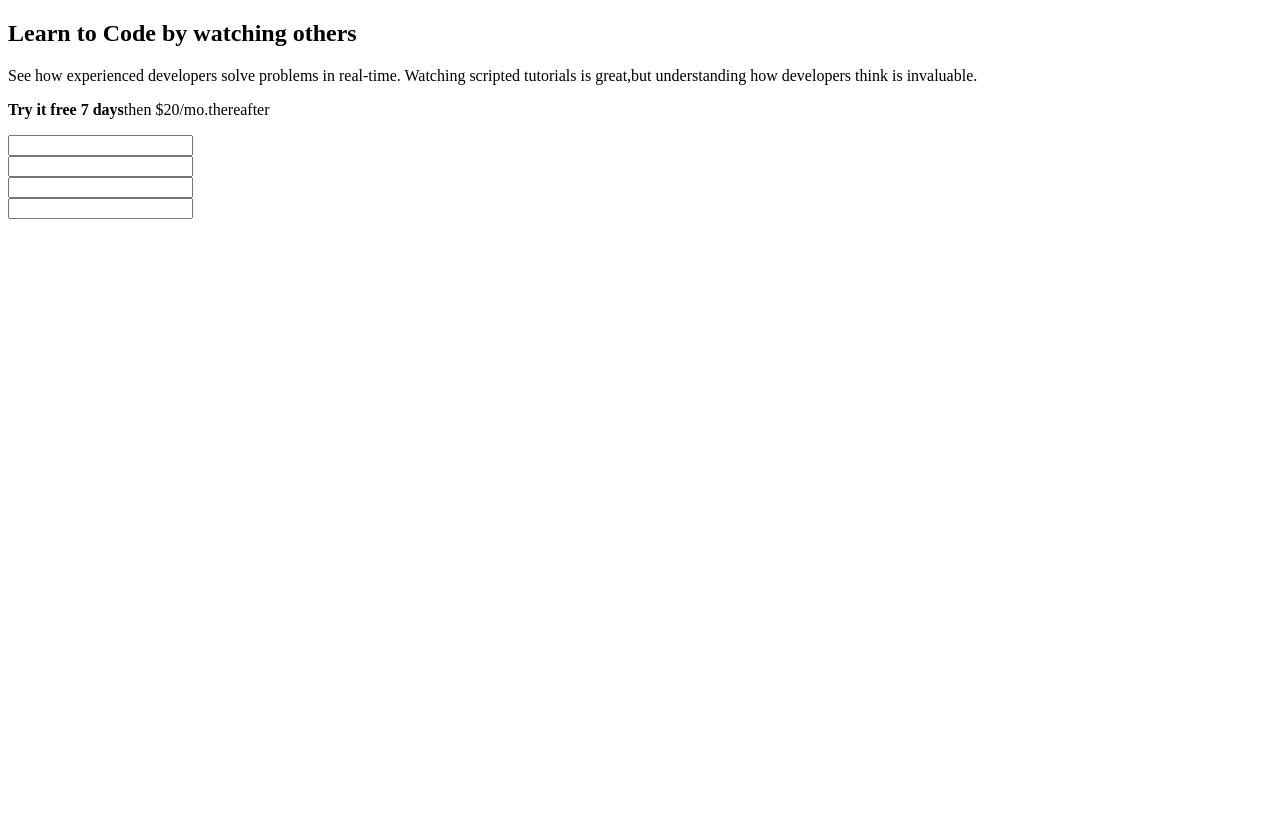
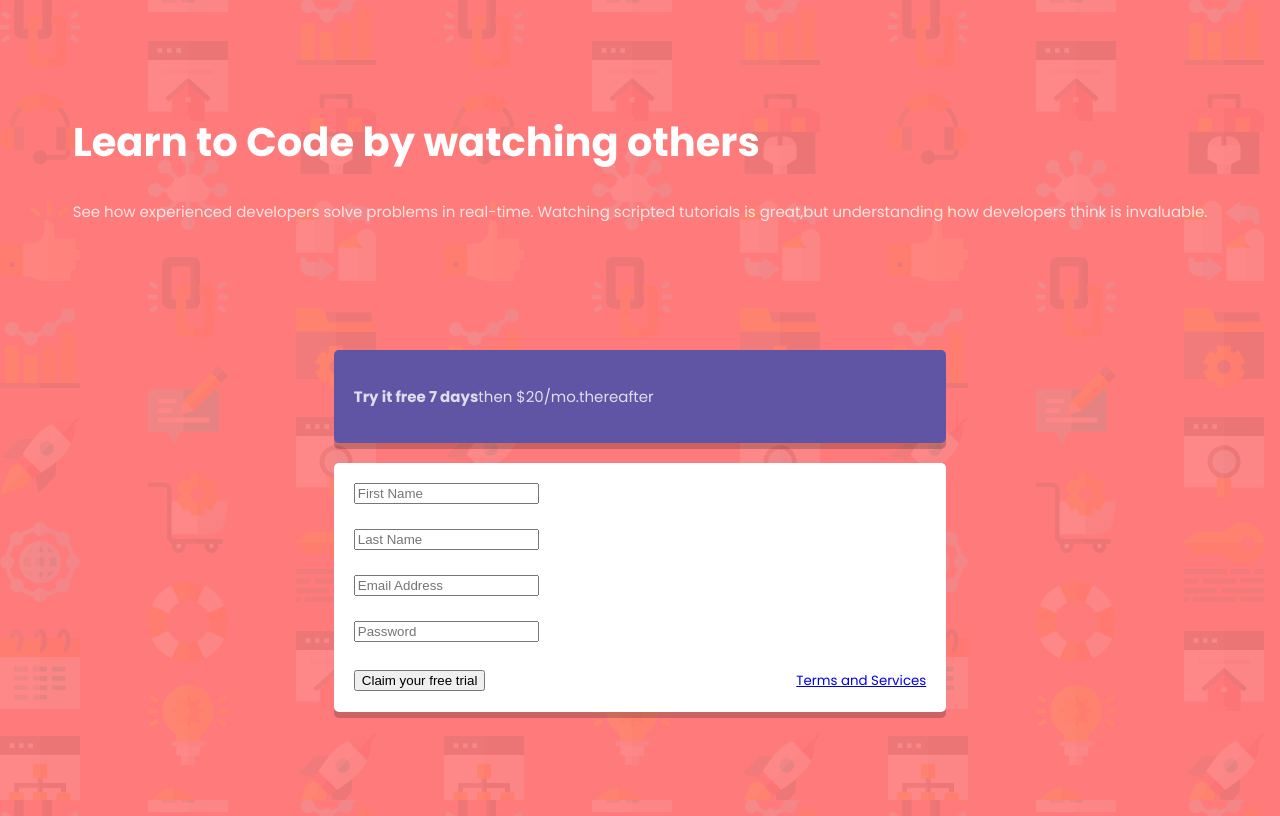
Before and after one commit to sheyiphill/sing_up_page, a plain HTML site: page index.html in a window 1280 px wide. Drawn offline with Linux system fonts and the light colour scheme.

Commit message:
second commit

```diff
--- a/css/style.css
+++ b/css/style.css
@@ -0,0 +1,53 @@
+@import url('https://fonts.googleapis.com/css2?family=Poppins:wght@400;500;600;700&display=swap');
+
+* {
+    box-sizing: border-box;
+}
+
+body {
+    background-color: hsl(0, 100%, 74%);
+    background-image: url('../img/bg-intro-desktop.png');
+    color: #ffff;
+    font-family: 'poppins', sans-serrif;
+}
+
+.container {
+    display: flex;
+    align-items: center;
+    justify-content: center;
+    flex-wrap: wrap;
+    min-width: 1200px;
+    padding: 20px;
+    min-height: 100vh;
+}
+
+section .container {
+    flex: 1;
+    padding: 0 20px;
+}
+
+h1 {
+    font-size: 40px;
+    line-height: 50px;
+}
+
+p {
+    font-size: 15px;
+    opacity: 0.8;
+}
+
+section .box-blue {
+    background-color: hsl(248, 32%, 49%);
+}
+
+.box {
+    background-color: #fff;
+    border-radius: 5px;
+    box-shadow: 0 6px rgba(0, 0, 0, 0.2);
+    padding: 20px;
+    margin-bottom: 20px;
+}
+
+input {
+    display: block;
+}
--- a/index.html
+++ b/index.html
@@ -14,24 +14,42 @@
         <div>
             <h1>Learn to Code by watching others</h1>
             <p>See how experienced developers solve problems in real-time. Watching scripted tutorials is great,but
-                understanding how developers think is invaluable.</p>
+                understanding how developers think is invaluable.
+            </p>
         </div>
+        <section>
+            <section class="box box-blue">
+                <p>
+                    <strong>Try it free 7 days</strong>then $20/mo.thereafter
+                </p>
+            </section>
+
+            <form class="box">
+                <div class="form-control">
+                    <input type="text" id="firstname" placeholder="First Name"/>
+                    <small>First Name cannot be empty</small>
+                </div>
+                <div class="form-control">
+                    <input type="text" id="lastname" placeholder="Last Name"/>
+                    <small>Last Name cannit be empty</small>
+                </div>
+                <div class="form-control">
+                    <input type="text" id="email" placeholder="Email Address"/>
+                    <small>Email cannot be empty</small>
+                </div>
+                <div class="form-control">
+                    <input type="password" id="password" placeholder="Password"/>
+                    <small>Enter password</small>
+                </div>
+
+                <button>Claim your free trial</button>
+                <small>
+                    By clicking the button you are agreeing to our
+                    <a href="#">Terms and Services</a>
+                </small>
+            </form>
+        </section>
     </section>
-
-    <section class="box">
-        <p>
-            <strong>Try it free 7 days</strong>then $20/mo.thereafter
-        </p>
-    </section>
-
-    <form action="box">
-        <div class="form-control"><input type="text"> <small></small> </div>
-        <div class="form-control"><input type="text"> <small></small> </div>
-        <div class="form-control"><input type="text"> <small></small> </div>
-        <div class="form-control"><input type="text"> <small></small> </div>
-    </form>
-
-
 </body>
 
 </html>
```
